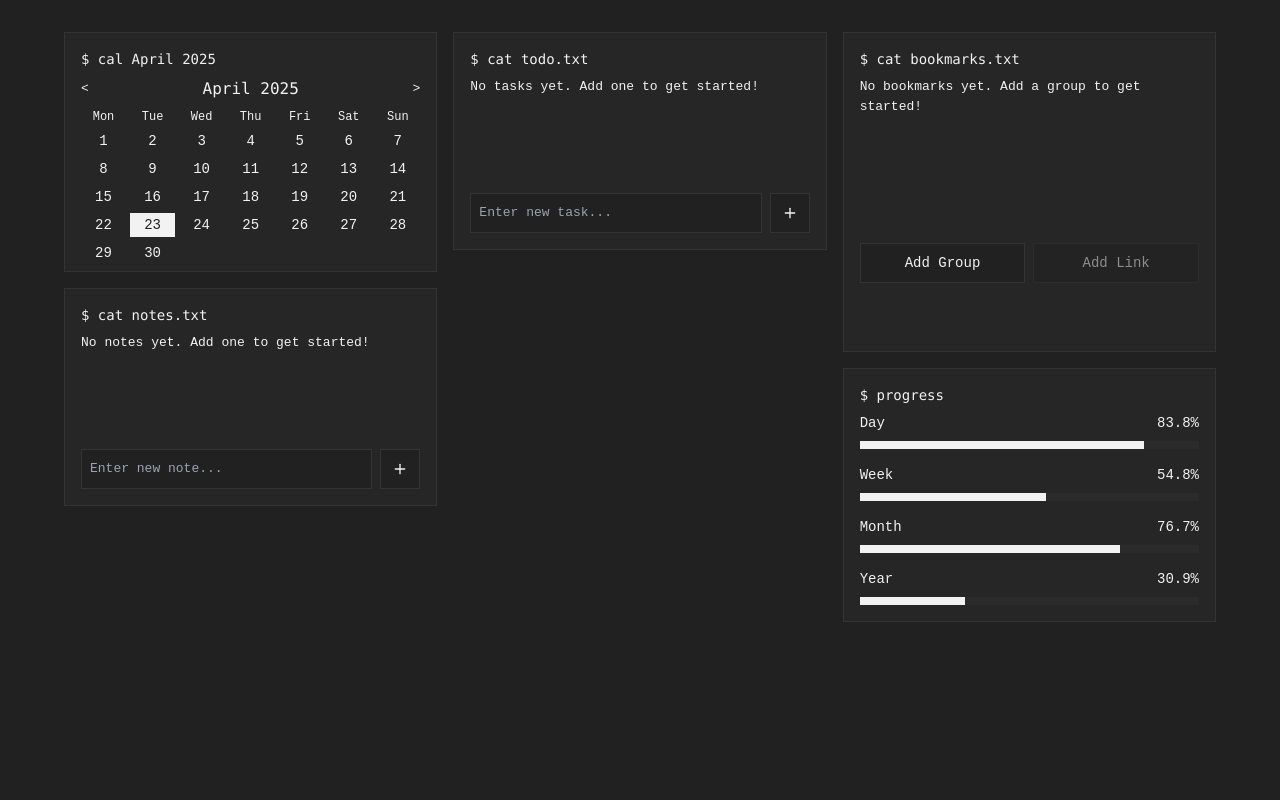
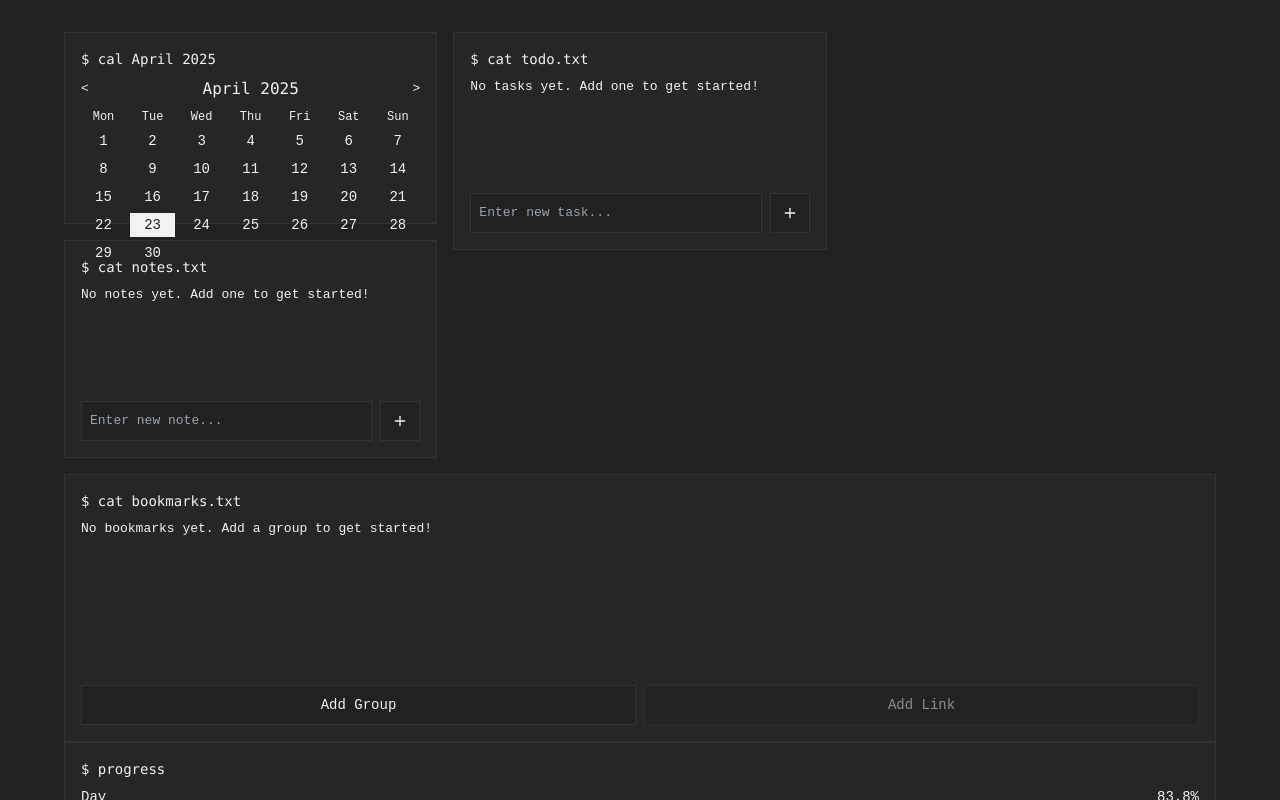
Before and after one commit to Knonical/bash-startpage-terminal-clone, a React (Vite) app: page / in a window 1280 px wide. Shown: the top 800 px of the page. Built offline with nearby package versions, Linux system fonts and the light colour scheme.

Commit message:
Adjust LinkManager layout
Modified the LinkManager component to occupy a larger area at the bottom of the page, spanning three columns.

```diff
--- a/src/pages/Index.tsx
+++ b/src/pages/Index.tsx
@@ -12,7 +12,7 @@ const Index = () => {
         <div className="grid grid-cols-1 md:grid-cols-3 gap-4">
           {/* Primera columna */}
           <div className="space-y-4">
-            <div className="h-60">
+            <div className="h-48">
               <Calendar />
             </div>
             <Notes />
@@ -24,8 +24,8 @@ const Index = () => {
           </div>
 
           {/* Tercera columna */}
-          <div className="space-y-4">
-            <div className="h-80">
+          <div className="md:col-span-3">
+            <div className="h-auto">
               <LinkManager />
             </div>
             <TimeProgress />
```
